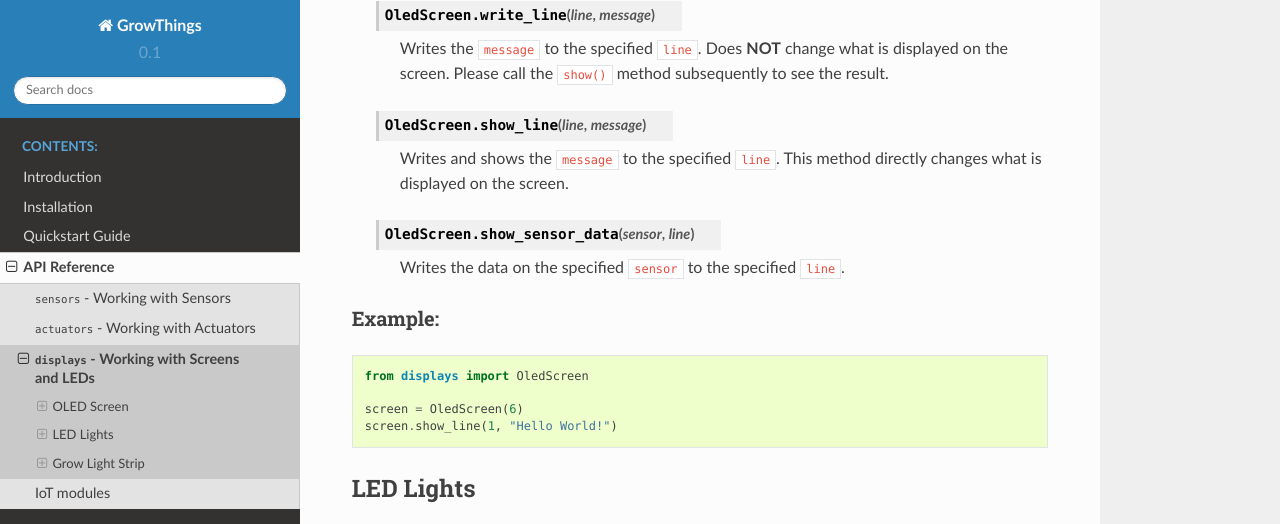
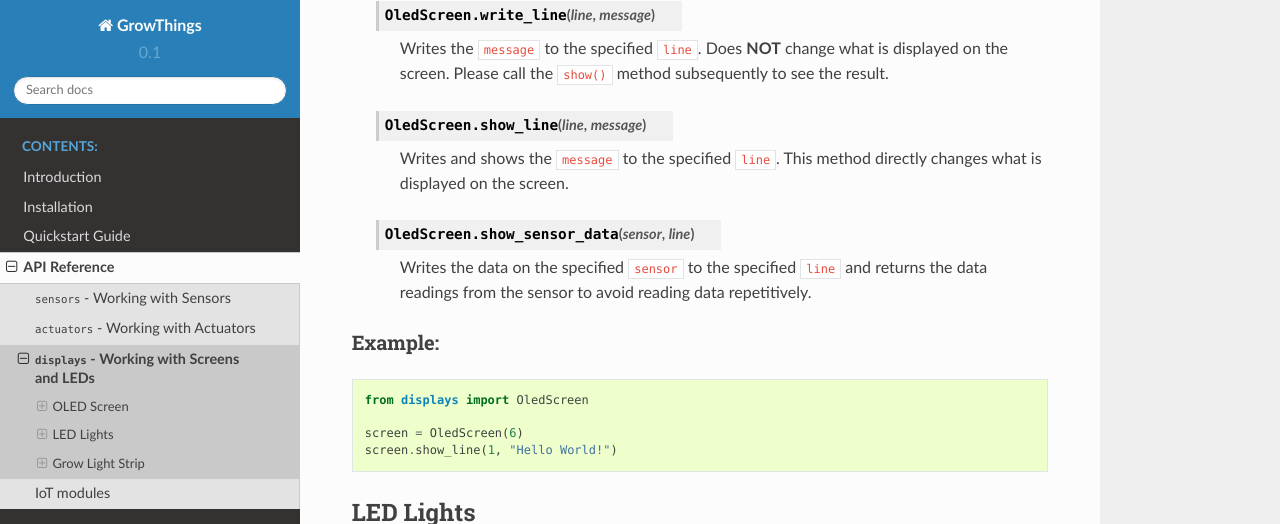
Before and after one commit to digicosmos86/growthings-docs, a Sphinx documentation site: the page built from source/displays.rst, in a window 1280 px wide and 900 px high, scrolled down 994 px, cut to the strip 0-524 px from the top of the window. Built offline with Sphinx 7.4.7 and the Read the Docs theme 2.0.0, drawn with Linux system fonts in a browser that asks for light colours.

Commit message:
updated doc for displays

```diff
--- a/source/displays.rst
+++ b/source/displays.rst
@@ -36,7 +36,7 @@ OLED Screen
 
     .. method:: OledScreen.show_sensor_data(sensor, line)
 
-        Writes the data on the specified ``sensor`` to the specified ``line``.
+        Writes the data on the specified ``sensor`` to the specified ``line`` and returns the data readings from the sensor to avoid reading data repetitively.
 
 Example:
 ^^^^^^^^^^^^^^^^^^^^^^^^^^^^^^^^^^
```
